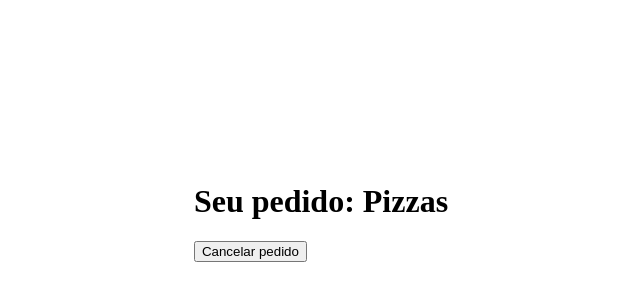
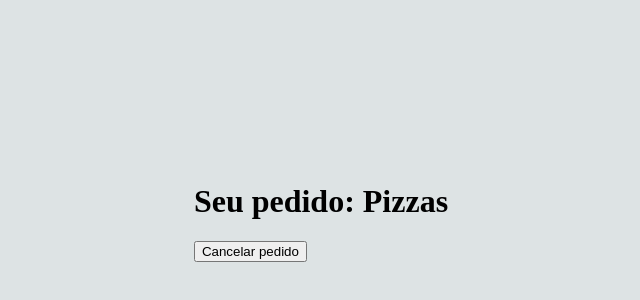
Before and after one commit to eddgh/aula09-mesa-parte01, a React (Vite) app: page / in a window 1280 px wide. Shown: the part 188-488 px from the top of the page, without its empty margins (319-959 px from the left). Built offline with nearby package versions, Linux system fonts and the light colour scheme.

Commit message:
feat: melhorando o projeto - css

```diff
--- a/src/index.css
+++ b/src/index.css
@@ -1,4 +1,6 @@
 body {
+  background: #dde3e4;
+  color: #000000;
   margin: 0;
   display: flex;
   place-items: center;
```
